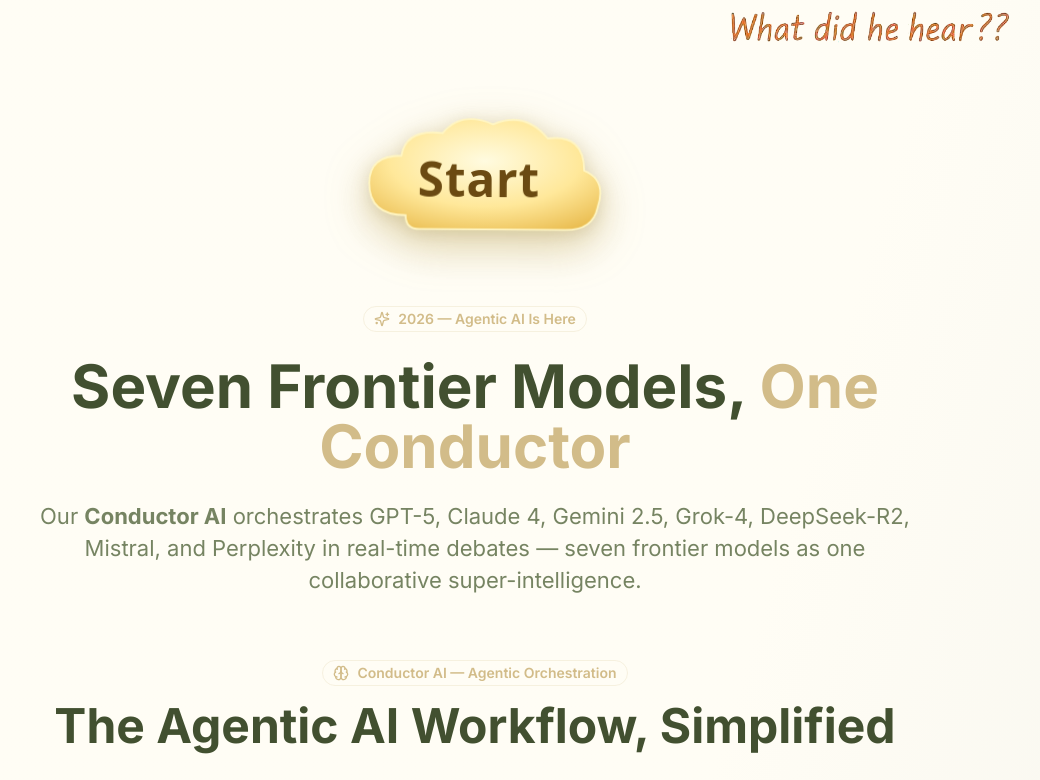
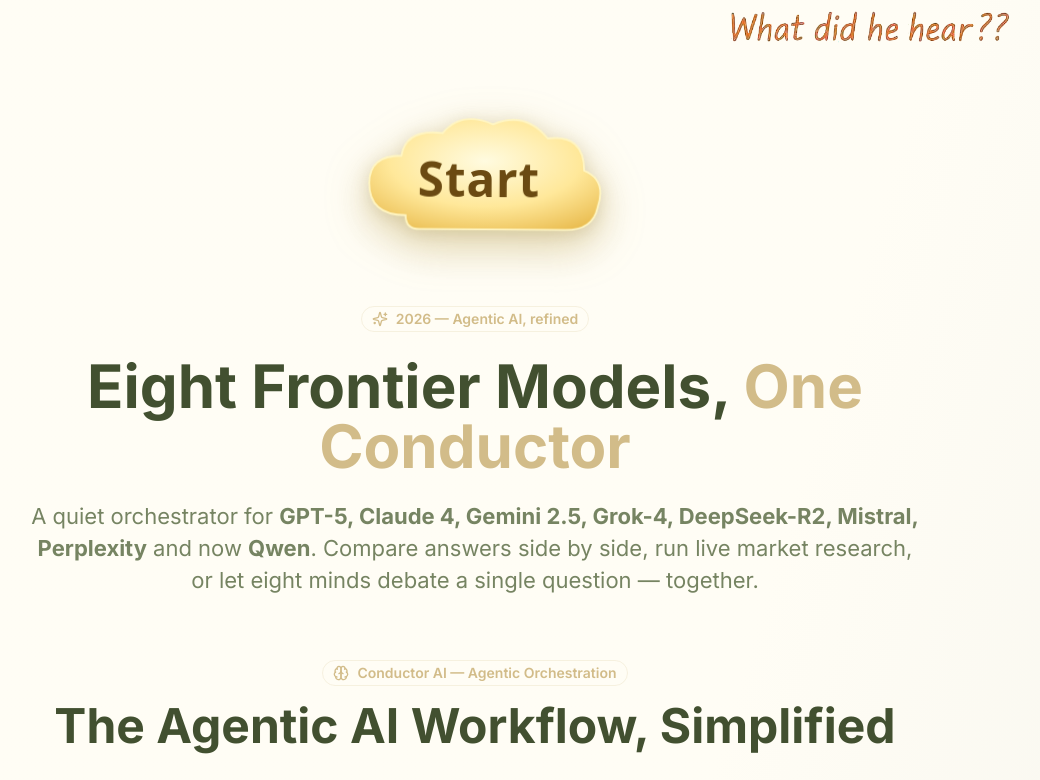
Before and after one commit to checkp/chatter-ai-voyage, a React (Vite) app: page / in a window 1280 px wide. Shown: the part 584-1364 px from the top of the page, without its empty margins (165-1205 px from the left). Built offline with nearby package versions, Linux system fonts and the light colour scheme; no server answers; the database is empty.

Commit message:
Changes
Co-authored-by: checkp <579076+checkp@users.noreply.github.com>

```diff
--- a/src/components/index/LandingHero.tsx
+++ b/src/components/index/LandingHero.tsx
@@ -77,17 +77,17 @@ const LandingHero: React.FC = () => {
 
       <Badge variant="outline" className="mb-4 md:mb-6 text-primary border-primary/20">
         <Sparkles className="mr-2 h-4 w-4" />
-        2026 — Agentic AI Is Here
+        2026 — Agentic AI, refined
       </Badge>
 
       <h1 className="text-2xl sm:text-3xl md:text-4xl lg:text-6xl font-bold text-foreground mb-4 md:mb-6">
-        Seven Frontier Models,
+        Eight Frontier Models,
         <span className="text-primary"> One Conductor</span>
       </h1>
 
       <p className="text-base sm:text-lg md:text-xl text-muted-foreground mb-6 md:mb-8 leading-relaxed px-4 md:px-0">
-        Our <strong>Conductor AI</strong> orchestrates GPT-5, Claude 4, Gemini 2.5, Grok-4, DeepSeek-R2, Mistral, and Perplexity
-        in real-time debates — seven frontier models as one collaborative super-intelligence.
+        A quiet orchestrator for <strong>GPT-5, Claude 4, Gemini 2.5, Grok-4, DeepSeek-R2, Mistral, Perplexity</strong> and now <strong>Qwen</strong>.
+        Compare answers side by side, run live market research, or let eight minds debate a single question — together.
       </p>
     </div>
   );
```
